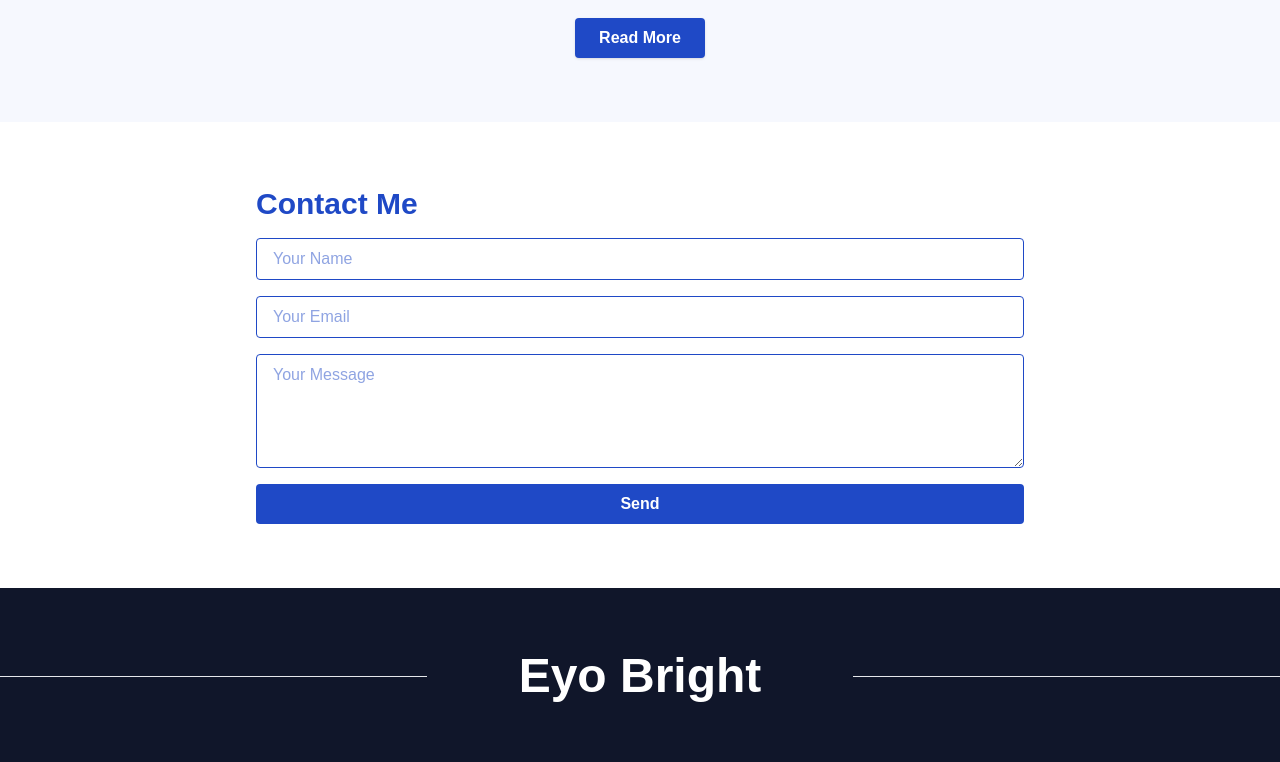
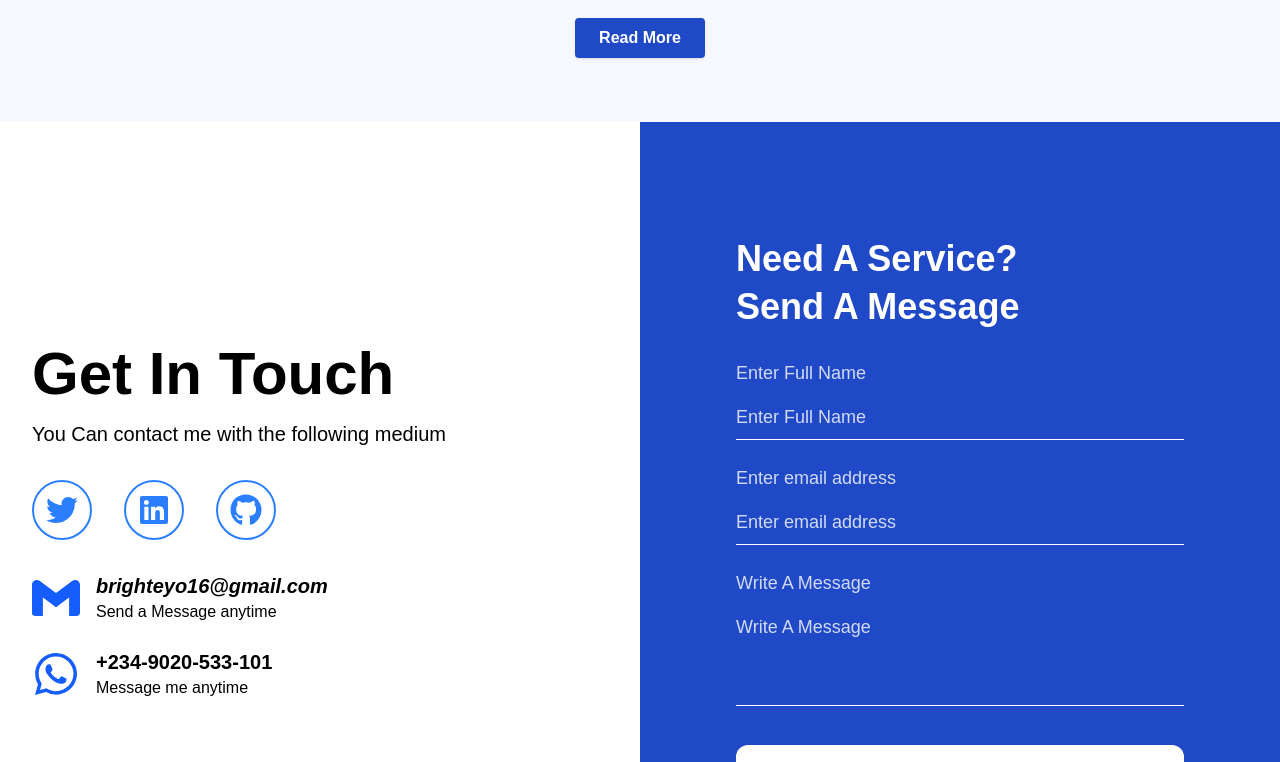
Before and after one commit to B-gentle/next-portfolio, a Next.js app: page / in a window 1280 px wide. Shown: the part 910-1672 px from the top of the page. Built offline with nearby package versions, Linux system fonts and the light colour scheme.

Commit message:
added contact us page

```diff
--- a/app/about/page.tsx
+++ b/app/about/page.tsx
@@ -25,7 +25,7 @@ export default function AboutMe() {
         <h1 className="text-5xl font-bold mb-6">About Me</h1>
         <p className="text-lg leading-relaxed mb-6 text-textSecondary">
           Hello! I&apos;m a{" "}
-          <span className="font-semibold">MERN Stack Developer</span> passionate
+          <span className="font-semibold">Full Stack Developer</span> passionate
           about building fast, scalable, and user-friendly web applications. I
           specialize in:
         </p>
--- a/components/Contact.tsx
+++ b/components/Contact.tsx
@@ -1,53 +1,182 @@
 'use client'
+import { FaTwitter, FaLinkedin, FaGithub, FaWhatsapp } from 'react-icons/fa'
+import { SiGmail } from 'react-icons/si'
 import { motion } from 'framer-motion'
 
 export default function Contact() {
+  // Animation variants (without transition for type safety)
+  const leftVariants = {
+    hidden: { opacity: 0, x: -40 },
+    visible: { opacity: 1, x: 0 },
+  }
+  const rightVariants = {
+    hidden: { opacity: 0, x: 40 },
+    visible: { opacity: 1, x: 0 },
+  }
+  const iconVariants = {
+    hidden: { opacity: 0, scale: 0.7 },
+    visible: { opacity: 1, scale: 1 },
+  }
+
   return (
-    <motion.section
+    <section className="w-full flex flex-col md:flex-row min-h-screen">
+      {/* Left side - Contact Info */}
+      <motion.div
+        className="w-full md:w-1/2 bg-white flex flex-col justify-center px-8 py-16"
+        variants={leftVariants}
+        initial="hidden"
+        whileInView="visible"
+        viewport={{ once: true, amount: 0.4 }}
+        transition={{ duration: 0.7, type: "spring" }}
+      >
+        <h2 className="text-4xl md:text-6xl font-bold mb-4 text-black">Get In Touch</h2>
+        <p className="text-lg md:text-xl mb-8 text-black">
+          You Can contact me with the following medium
+        </p>
+        <div className="flex gap-8 mb-8">
+          <motion.a
+            href="https://twitter.com/"
+            target="_blank"
+            rel="noopener noreferrer"
+            className="rounded-full border-2 border-blue-500 p-3 text-blue-500 hover:bg-blue-50 transition"
+            variants={iconVariants}
+            initial="hidden"
+            whileInView="visible"
+            viewport={{ once: true, amount: 0.8 }}
+            transition={{ duration: 0.4, delay: 0.1 }}
+            whileHover={{ scale: 1.2, backgroundColor: "#e0e7ff" }}
+          >
+            <FaTwitter size={32} />
+          </motion.a>
+          <motion.a
+            href="https://linkedin.com/"
+            target="_blank"
+            rel="noopener noreferrer"
+            className="rounded-full border-2 border-blue-500 p-3 text-blue-500 hover:bg-blue-50 transition"
+            variants={iconVariants}
+            initial="hidden"
+            whileInView="visible"
+            viewport={{ once: true, amount: 0.8 }}
+            transition={{ duration: 0.4, delay: 0.2 }}
+            whileHover={{ scale: 1.2, backgroundColor: "#e0e7ff" }}
+          >
+            <FaLinkedin size={32} />
+          </motion.a>
+          <motion.a
+            href="https://github.com/"
+            target="_blank"
+            rel="noopener noreferrer"
+            className="rounded-full border-2 border-blue-500 p-3 text-blue-500 hover:bg-blue-50 transition"
+            variants={iconVariants}
+            initial="hidden"
+            whileInView="visible"
+            viewport={{ once: true, amount: 0.8 }}
+            transition={{ duration: 0.4, delay: 0.3 }}
+            whileHover={{ scale: 1.2, backgroundColor: "#e0e7ff" }}
+          >
+            <FaGithub size={32} />
+          </motion.a>
+        </div>
+        <motion.div
+          className="flex items-center gap-4 mb-6"
+          variants={iconVariants}
+          initial="hidden"
+          whileInView="visible"
+          viewport={{ once: true, amount: 0.8 }}
+          transition={{ duration: 0.4, delay: 0.4 }}
+        >
+          <SiGmail size={48} className="text-blue-600" />
+          <div>
+            <p className="text-xl font-semibold italic text-black">brighteyo16@gmail.com</p>
+            <p className="text-base text-black">Send a Message anytime</p>
+          </div>
+        </motion.div>
+        <motion.div
+          className="flex items-center gap-4"
+          variants={iconVariants}
+          initial="hidden"
+          whileInView="visible"
+          viewport={{ once: true, amount: 0.8 }}
+          transition={{ duration: 0.4, delay: 0.5 }}
+        >
+          <FaWhatsapp size={48} className="text-blue-600" />
+          <div>
+            <p className="text-xl font-semibold text-black">+234-9020-533-101</p>
+            <p className="text-base text-black">Message me anytime</p>
+          </div>
+        </motion.div>
+      </motion.div>
+
+      {/* Right side - Contact Form */}
+      <motion.div
+        className="w-full md:w-1/2 bg-primary flex items-center justify-center px-8 py-16"
+        variants={rightVariants}
+        initial="hidden"
+        whileInView="visible"
+        viewport={{ once: true, amount: 0.4 }}
+        transition={{ duration: 0.7, type: "spring" }}
+      >
+        <motion.form
+          className="w-full max-w-md mx-auto"
           initial={{ opacity: 0, y: 40 }}
           whileInView={{ opacity: 1, y: 0 }}
-      viewport={{ once: true }}
-      transition={{ duration: 0.8 }}
-      className="py-12 sm:py-16 bg-white text-primary px-4"
+          viewport={{ once: true, amount: 0.4 }}
+          transition={{ duration: 0.7 }}
         >
-      <div className="max-w-3xl mx-auto">
-        <motion.h2
-          initial={{ opacity: 0 }}
-          whileInView={{ opacity: 1 }}
-          viewport={{ once: true }}
-          transition={{ delay: 0.1, duration: 0.6 }}
-          className="text-2xl sm:text-3xl font-bold mb-4"
+          <motion.h3
+            className="text-3xl md:text-4xl font-bold mb-2 text-white opacity-80"
+            initial={{ opacity: 0, x: 30 }}
+            whileInView={{ opacity: 1, x: 0 }}
+            viewport={{ once: true, amount: 0.8 }}
+            transition={{ duration: 0.6 }}
           >
-          Contact Me
-        </motion.h2>
-        <form className="flex flex-col gap-4">
+            Need A Service?
+          </motion.h3>
+          <motion.h4
+            className="text-3xl md:text-4xl font-bold mb-8 text-white"
+            initial={{ opacity: 0, x: -30 }}
+            whileInView={{ opacity: 1, x: 0 }}
+            viewport={{ once: true, amount: 0.8 }}
+            transition={{ duration: 0.6, delay: 0.2 }}
+          >
+            Send A Message
+          </motion.h4>
+          <div className="mb-6">
+            <label className="block text-white text-lg mb-2 opacity-80">Enter Full Name</label>
             <motion.input
               type="text"
-            placeholder="Your Name"
-            whileFocus={{ scale: 1.02 }}
-            className="border border-primary px-4 py-2 rounded focus:outline-none"
+              className="w-full bg-transparent border-b border-white text-white text-lg py-2 focus:outline-none focus:border-blue-200 placeholder:text-white placeholder:opacity-80"
+              placeholder="Enter Full Name"
+              whileFocus={{ scale: 1.04, borderColor: "#3b82f6" }}
             />
+          </div>
+          <div className="mb-6">
+            <label className="block text-white text-lg mb-2 opacity-80">Enter email address</label>
             <motion.input
               type="email"
-            placeholder="Your Email"
-            whileFocus={{ scale: 1.02 }}
-            className="border border-primary px-4 py-2 rounded focus:outline-none"
+              className="w-full bg-transparent border-b border-white text-white text-lg py-2 focus:outline-none focus:border-blue-200 placeholder:text-white placeholder:opacity-80"
+              placeholder="Enter email address"
+              whileFocus={{ scale: 1.04, borderColor: "#3b82f6" }}
             />
+          </div>
+          <div className="mb-8">
+            <label className="block text-white text-lg mb-2 opacity-80">Write A Message</label>
             <motion.textarea
-            placeholder="Your Message"
-            rows={4}
-            whileFocus={{ scale: 1.02 }}
-            className="border border-primary px-4 py-2 rounded focus:outline-none"
+              rows={3}
+              className="w-full bg-transparent border-b border-white text-white text-lg py-2 focus:outline-none focus:border-blue-200 placeholder:text-white placeholder:opacity-80 resize-none"
+              placeholder="Write A Message"
+              whileFocus={{ scale: 1.04, borderColor: "#3b82f6" }}
             />
+          </div>
           <motion.button
             type="submit"
-            whileHover={{ scale: 1.05, backgroundColor: '#3b82f6' }}
-            className="bg-primary text-white px-6 py-2 rounded hover:bg-primary-light transition font-semibold"
+            className="w-full bg-white text-blue-700 font-bold py-4 rounded-xl text-xl hover:bg-blue-100 transition"
+            whileHover={{ scale: 1.05, backgroundColor: "#e0e7ff" }}
           >
-            Send
+            Send Message
           </motion.button>
-        </form>
-      </div>
-    </motion.section>
+        </motion.form>
+      </motion.div>
+    </section>
   )
 }
--- a/components/Hero.tsx
+++ b/components/Hero.tsx
@@ -19,9 +19,9 @@ const Hero = () => {
         <h1 className="text-4xl md:text-5xl font-bold text-blue-900">
           Hi, I&apos;m Bright 👋
         </h1>
-        <p className="mt-4 text-lg font-[800] text-[2rem] leading-[1.2]">
-          A passionate <strong>Full Stack Developer</strong> and{" "}
-          <strong>Mentor.</strong>
+        <p className="mt-4 text-2xl font-semibold leading-[1.2]">
+          A passionate <strong>Full Stack <br className="hidden md:block" />
+          Developer</strong>{" "} and <strong>Mentor.</strong>
         </p>
         <div className="flex gap-8 my-8 justify-center md:justify-start">
           <a
--- a/components/Navbar.tsx
+++ b/components/Navbar.tsx
@@ -63,7 +63,7 @@ export default function Navbar() {
           <Link href="/" onClick={toggleNav} className="hover:text-blue-900">Home</Link>
           <Link href="/about" onClick={toggleNav} className="hover:text-blue-900">About</Link>
           <Link href="/projects" onClick={toggleNav} className="hover:text-blue-900">Projects</Link>
-          <Link href="/contact" onClick={toggleNav} className="hover:text-blue-900">Contact</Link>
+          <Link href="/#contact" onClick={toggleNav} className="hover:text-blue-900">Contact</Link>
         </nav>
       </motion.div>
       )}
--- a/lib/contants.ts
+++ b/lib/contants.ts
@@ -2,7 +2,7 @@ export const navLinks = [
   { href: "/", label: "Home" },
   { href: "/about", label: "About" },
   { href: "/projects", label: "Projects" },
-  { href: "/contact", label: "Contact" },
+  { href: "/#contact", label: "Contact" },
 ];
 
 export const projects = [
```
Lines whose indentation alone changed are shown as unchanged.
